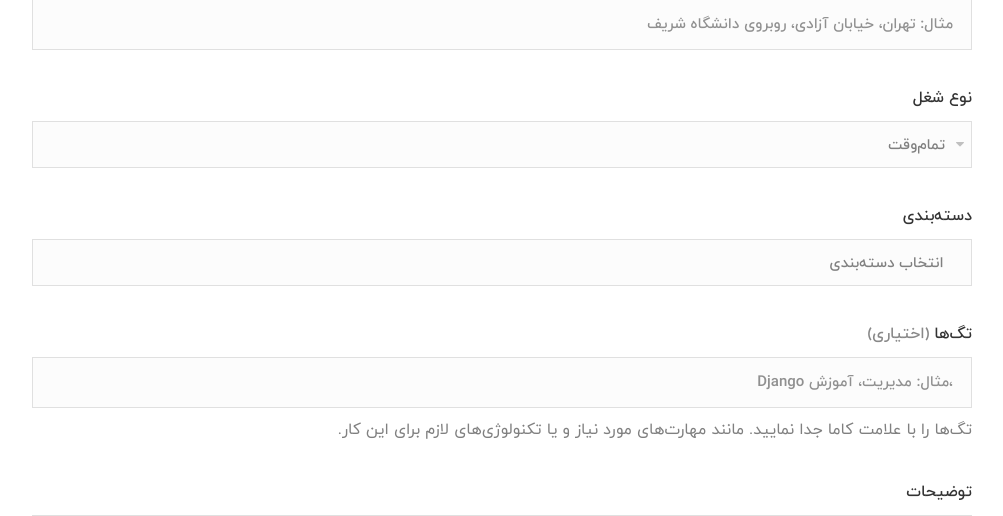
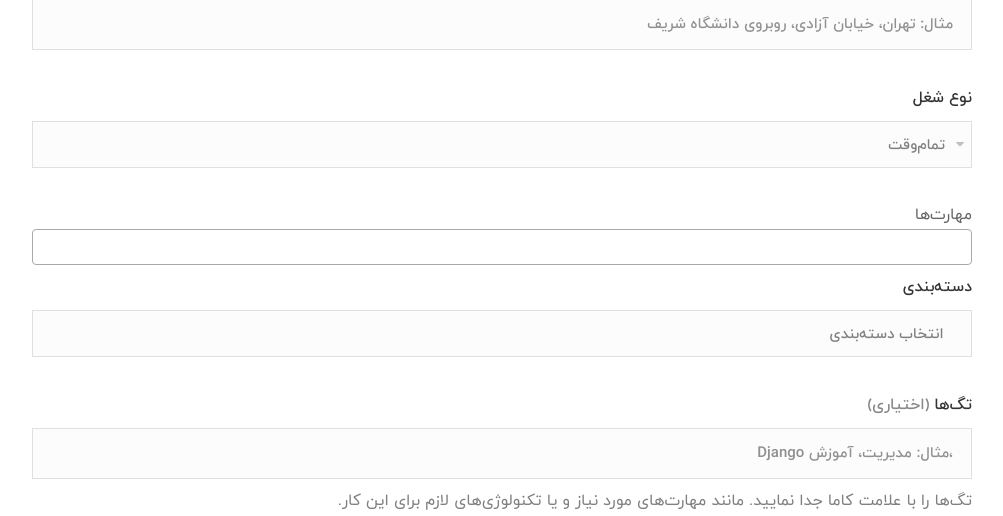
Before and after one commit to Mahbodmajid/SharifWorks_Django, a Django app: page /add-job/ in a window 1280 px wide. Shown: the part 550-1066 px from the top of the page, without its empty margins (138-1141 px from the left). Run offline with Django 3.2, Linux system fonts and the light colour scheme; a user stored in the database is signed in; tables that the repository leaves empty hold one stand-in row (values such as "Sample post").

Commit message:
ADD skills component to job-form

```diff
--- a/login/templates/employer-home.html
+++ b/login/templates/employer-home.html
@@ -24,6 +24,7 @@
     ================================================== -->
     <link rel="stylesheet" href="{% static "css/style.css" %}">
     <link rel="stylesheet" href="{% static "css/colors/green.css" %}" id="colors">
+    <link href="{% static "css/select2.css" %}" rel="stylesheet"/>
 
     <!--[if lt IE 9]>
 	<script src="http://html5shim.googlecode.com/svn/trunk/html5.js"></script>
@@ -245,6 +246,12 @@
 <script src="{%  static "scripts/jquery.counterup.min.js" %}"></script>
 <script src="{%  static "scripts/jquery.jpanelmenu.js" %}"></script>
 <script src="{%  static "scripts/stacktable.js" %}"></script>
+<script src="{% static "scripts/select2.full.js" %}"></script>
+    <script type="text/javascript">
+        $(document).ready(function () {
+            $('.multiselect').select2({tags: true, width: 'resolve'});
+        });
+    </script>
 
 
 </body>
--- a/login/templates/job-form.html
+++ b/login/templates/job-form.html
@@ -92,6 +92,21 @@
                                 <option value="L">آزاد</option>
                             {% endif %}
                         </select>
+                    </div>
+
+                    <div class="select">
+                        <label>مهارت‌ها
+                            <select data-placeholder="انتخاب مهارت‌ها" name="skills" class="multiselect" style="width: 100%"
+                                    multiple="multiple">
+                                {% for choice in all_skills %}
+                                    {% if choice not in your_skills %}
+                                        <option value="{{ choice.name }}">{{ choice.name }}</option>
+                                    {% else%}
+                                        <option selected="selected" value="{{ choice.name }}">{{ choice.name }}</option>
+                                    {% endif %}
+                                {% endfor %}
+                            </select>
+                        </label>
                     </div>
 
 
```
